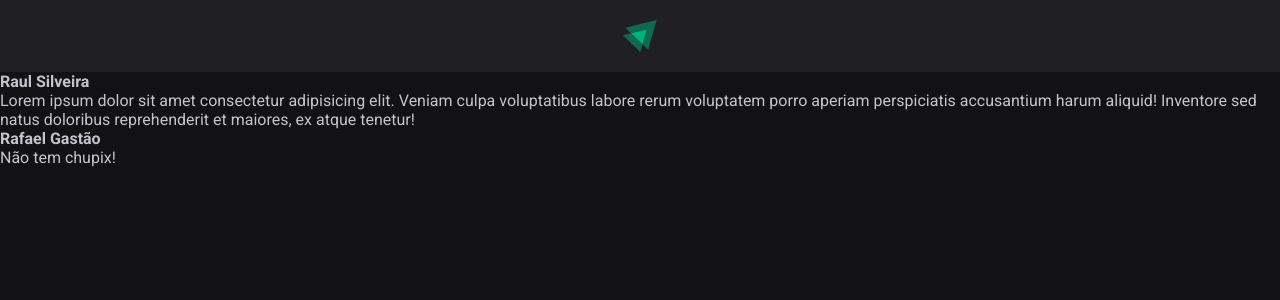
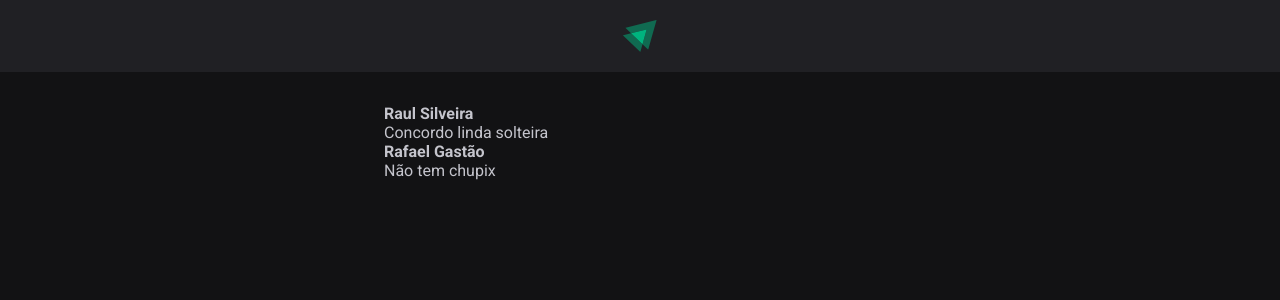
Before and after one commit to raul4nt/ignite-feed, a React (Vite) app: page / in a window 1280 px wide. Shown: the top 300 px of the page. Built offline with nearby package versions, Linux system fonts and the light colour scheme.

Commit message:
sidebar component created

```diff
--- a/src/App.jsx
+++ b/src/App.jsx
@@ -1,6 +1,10 @@
 // JSX = JavaScript + XML (HTML)
 import { Header } from './components/Header';
 import { Post } from './Post';
+import { Sidebar } from './components/Sidebar';
+
+import styles from './App.module.css';
+
 import './global.css';
 
 export function App() {
@@ -8,16 +12,21 @@
     <div>
       <Header />
 
+      <div className={styles.wrapper}>
+        <Sidebar />
+          <main>
             <Post
               author="Raul Silveira"
-      content="Lorem ipsum dolor sit amet consectetur adipisicing elit. Veniam culpa voluptatibus labore rerum voluptatem porro aperiam perspiciatis accusantium harum aliquid! Inventore sed natus doloribus reprehenderit et maiores, ex atque tenetur!"
+              content="Concordo linda solteira"
             />
 
             <Post
               author="Rafael Gastão"
-      content="Não tem chupix!"
+              content="Não tem chupix "
             />
 
+          </main>
+      </div>
     </div>
   )
 }
--- /dev/null
+++ b/src/App.module.css
@@ -0,0 +1,10 @@
+.wrapper {
+    max-width: 70rem;
+    margin: 2rem auto;
+    padding: 0 1rem;
+
+    display: grid;
+    grid-template-columns: 256px 1fr;
+    gap: 2rem;
+    align-items: flex-start;
+}
--- /dev/null
+++ b/src/components/Sidebar.jsx
@@ -0,0 +1,7 @@
+import styles from "./Sidebar.module.css"
+
+export function Sidebar(){
+    return(
+        <aside className={styles.sidebar}></aside>
+    );
+}
--- /dev/null
+++ b/src/components/Sidebar.module.css
@@ -0,0 +1,3 @@
+.sidebar {
+
+}
```
Lines whose indentation alone changed are shown as unchanged.
